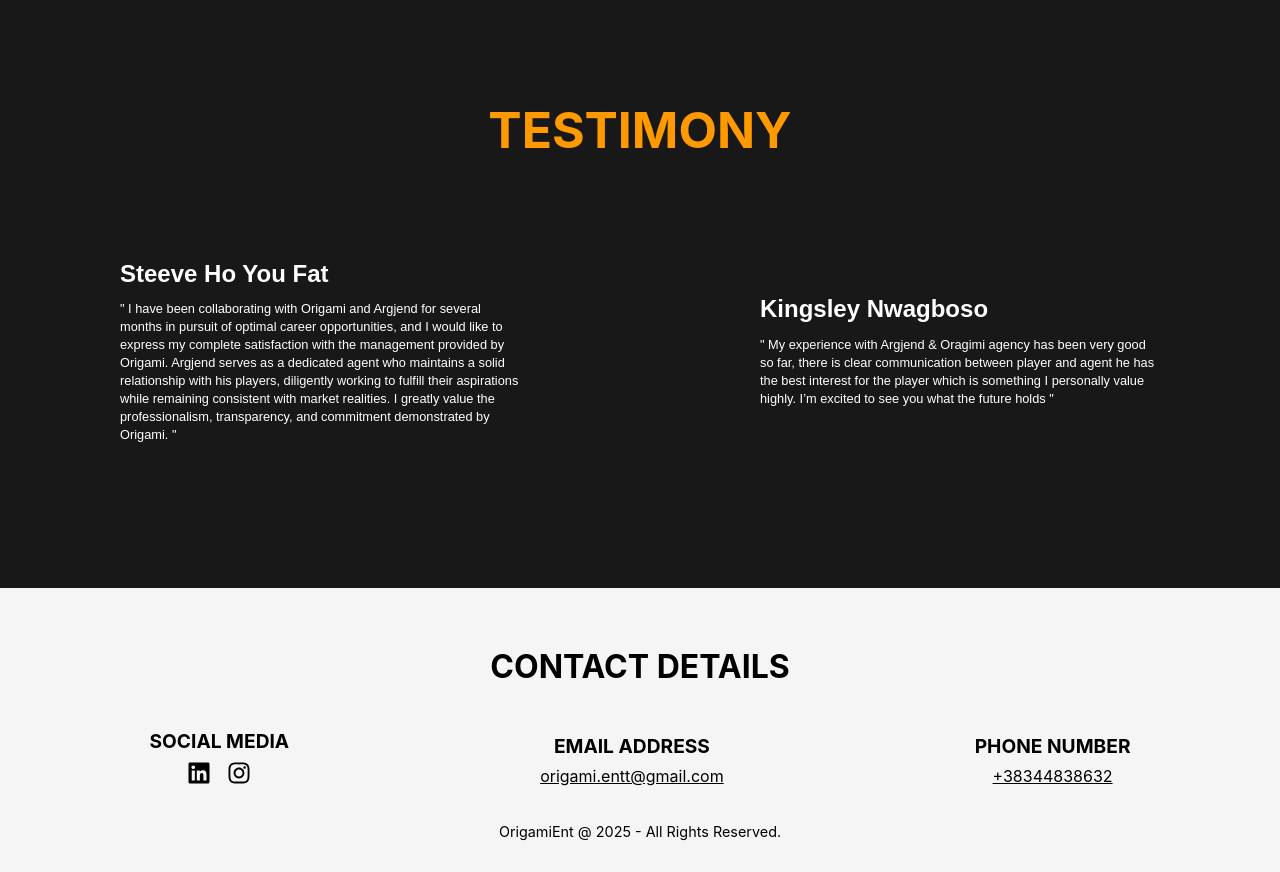
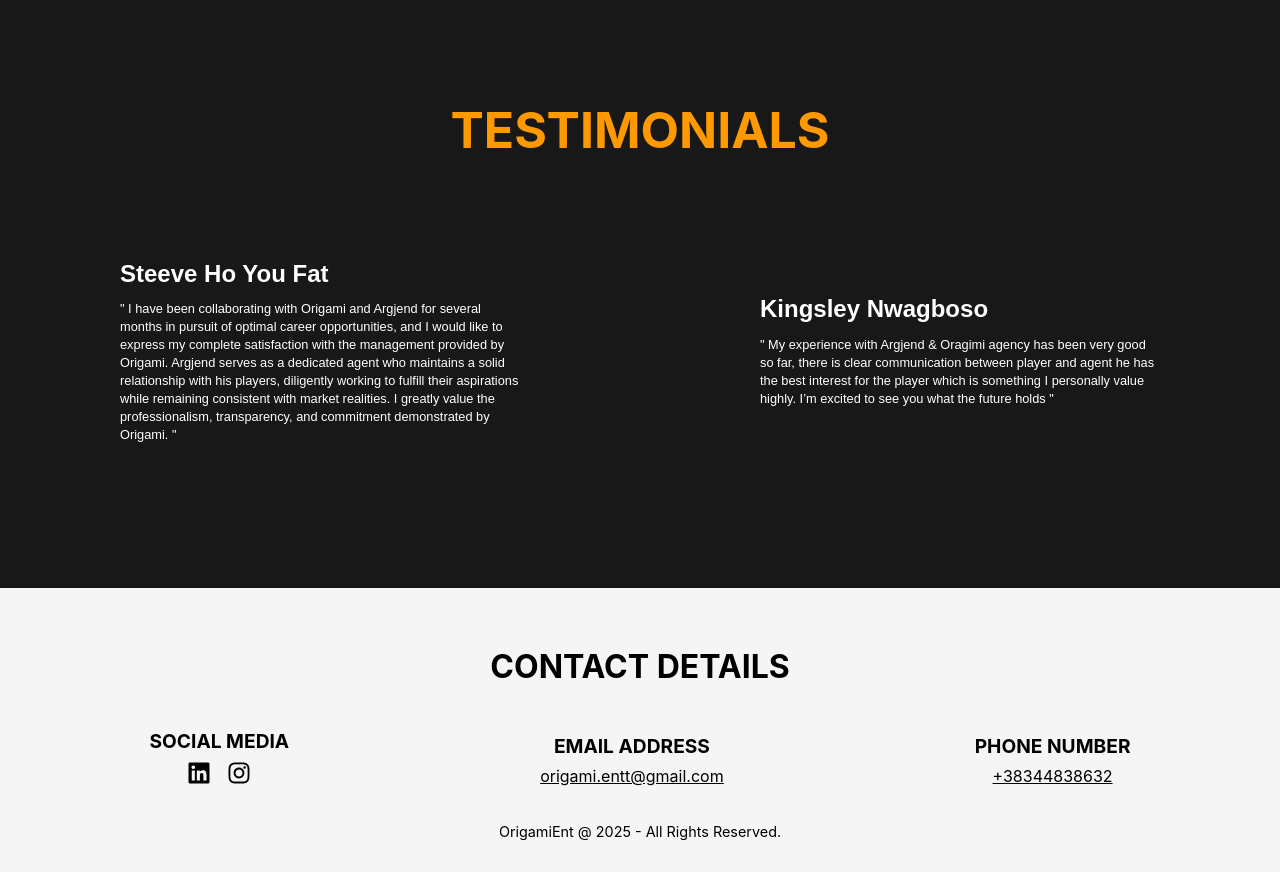
Before and after one commit to DurimHydaverdi/origami2, a React (Create React App) app: page /contact-us in a window 1280 px wide. Shown: the part 3469-4341 px from the top of the page. Built offline with nearby package versions, Linux system fonts and the light colour scheme; the HTML template or start-up script is replaced by a standard one.

Commit message:
Change testimonials
Change testimonials

```diff
--- a/src/Hero/Hero.jsx
+++ b/src/Hero/Hero.jsx
@@ -8,7 +8,7 @@ import 'swiper/css/pagination';
 // import video from '../assets/highlight.mp4'
 // import video1 from '../assets/highlight_1.mp4'
 import DribbleSection from '../DribbleSection/DribbleSection';
-import WhatWeOffer from '../WhatWeOffer/WhatWeOffer';
+// import WhatWeOffer from '../WhatWeOffer/WhatWeOffer';
 // import Testimony from '../Testimony/Testimony';
 // import ClientsLandingPage from '../ClientsLandingPage/ClientsLandingPage';
 import Footer from '../Footer/Footer';
@@ -61,7 +61,7 @@ const Hero = () => {
             </header>
             {/* <ClientsLandingPage /> */}
             <DribbleSection />
-            <WhatWeOffer />
+            {/* <WhatWeOffer /> */}
             {/* <Testimony /> */}
             <Services />
             <Footer />
--- a/src/Pages/Testimony/Testimony.jsx
+++ b/src/Pages/Testimony/Testimony.jsx
@@ -31,7 +31,7 @@ const Testimony = () => {
 
     return (
         <div className="testimony">
-            <h1 className="testimony-title">TESTIMONY</h1>
+            <h1 className="testimony-title">TESTIMONIALS</h1>
             <div className="testimony-grid">
                 {testimonies.map((testimony, index) => (
                     <div className="testimony-card" key={index}>
```
